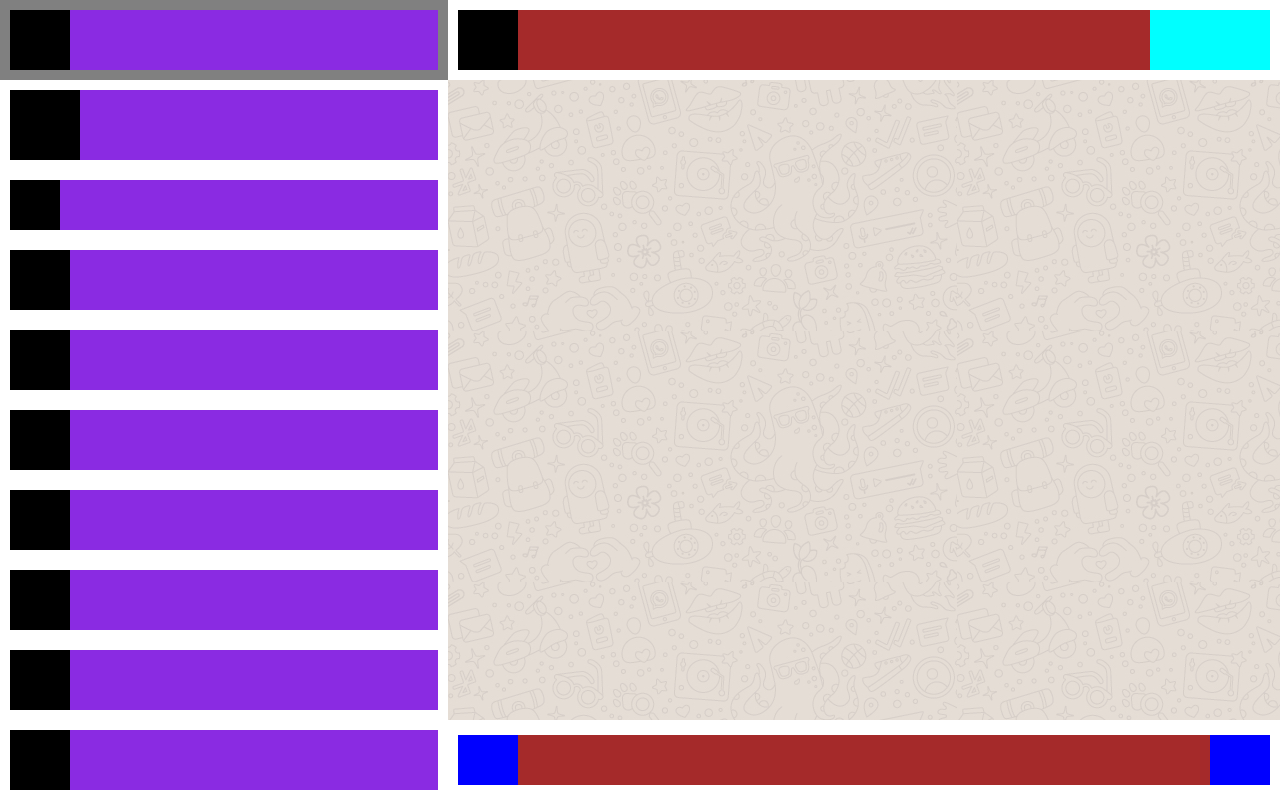
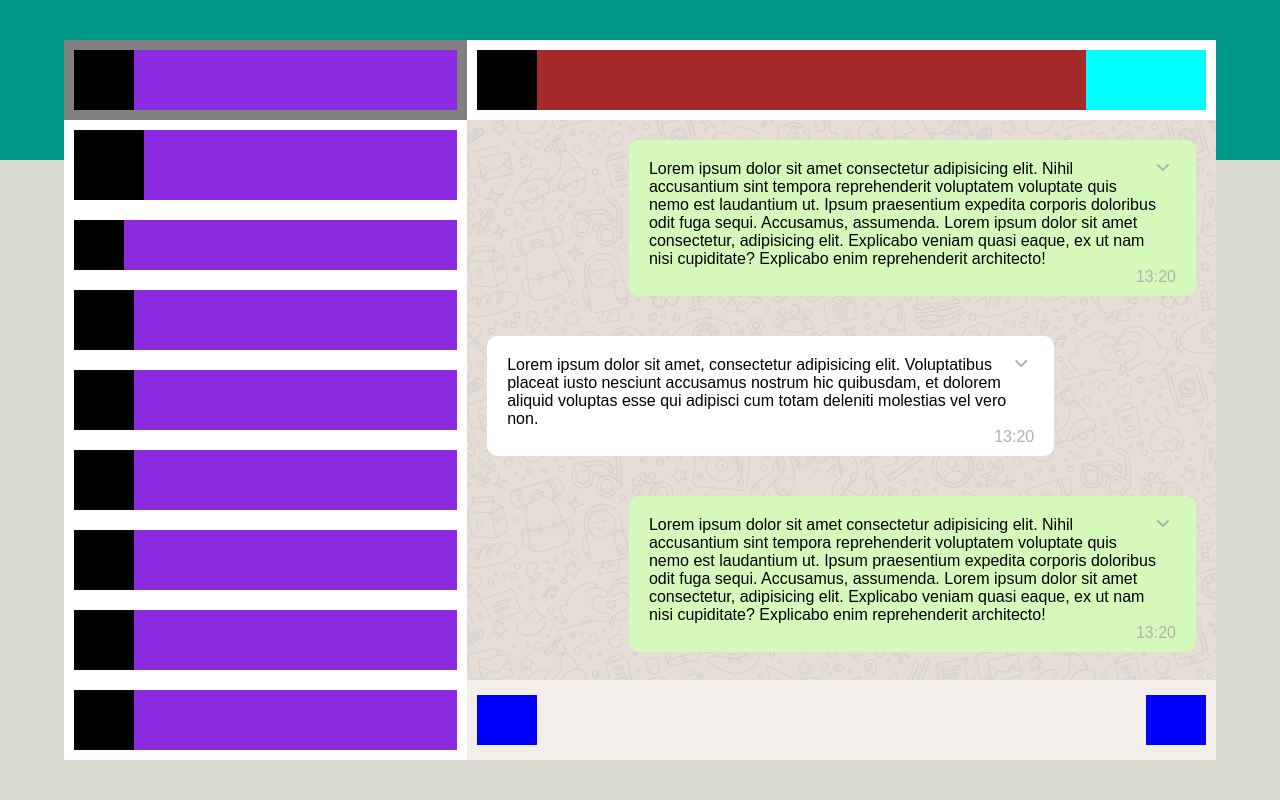
Before and after one commit to LorenzoEmanuele00/html-css-boolzapp, a plain HTML site: page index.html in a window 1280 px wide. Drawn offline with Linux system fonts and the light colour scheme.

Commit message:
add messages

```diff
--- a/css/style.css
+++ b/css/style.css
@@ -1,6 +1,13 @@
+/* VAR */
 :root {
-    --my-message:green;
-    --l-grey:lightgrey:
+    --my-message:#d5f9ba;
+    --l-grey:#eaeaea;
+    --b-write:#f3eeea;
+    --b-noti:#8edafc;
+    --icon:#b1b1b1;
+    --text:#cfcdd8;
+    --desk-bcol-up:#009688;
+    --desk-bcol-down:#dcdbd2;
 }
 
 
@@ -9,11 +16,13 @@
     box-sizing: border-box;
     margin: 0;
     padding: 0;
+    font-family: sans-serif;
 }
 
 img {
     width: 100%;
 }
+
 
 /* COMMON */
 .flex {
@@ -37,12 +46,40 @@ img {
     background-color: black;
 }
 
+li {
+    list-style-type: none;
+}
+
 
 /* WEB APP VIEWPORT */
 .wrapper {
     display: flex;
     width: 100%;
     height: 100vh;
+}
+
+@media screen and (min-width: 991px) {
+    .up-wrapper {
+        background: linear-gradient(
+            var(--desk-bcol-up) 0%,
+            var(--desk-bcol-up) 20%,
+            var(--desk-bcol-down) 20%
+        );
+        height: 100vh;
+        width: 100%;
+    }
+
+    .flex-wrapper {
+        display: flex;
+        justify-content: center;
+        align-items: center;
+    }
+
+    .wrapper {
+        width: 90%;
+        height: 90vh;
+        background-color: white;
+    }
 }
 
 
@@ -119,9 +156,7 @@ img {
     height: calc(100vh - 80px);
 }
 
-.pic-li {
-    list-style-type: none;
-}
+
 
 .info-contact {
     display: none;
@@ -132,7 +167,7 @@ img {
 }
 
 /* MEDIA QUERY LEFT SECTION (LAPTOP) */
-@media screen and (min-width: 768px) {
+@media screen and (min-width: 540px) {
     .container-left {
         width: 80px;
         display: block;
@@ -140,7 +175,7 @@ img {
 }
 
 /* MEDIA QUERY LEFT SECTION (DESKTOP) */
-@media screen and (min-width: 992px) {
+@media screen and (min-width: 991px) {
     .container-left {
         width: 35%;
     }
@@ -162,7 +197,7 @@ img {
     }
 
     .contact-list {
-        height: calc(100vh - 240px);
+        height: calc(90vh - 240px);
     }
 }
 
@@ -174,6 +209,7 @@ img {
     width: 100%;
 }
 
+/* HEADER */
 .info-texting-contact {
     height: 60px;
     width: calc(100% - 60px);
@@ -182,21 +218,58 @@ img {
     background-color: brown;
 }
 
+/* MAIN */
 .container-chat {
     background-image: url(../img/mine.jpg);
     height: calc(100vh - 160px);
+}
+
+.message-space {
+    padding: 20px;
+}
+
+.container-message {
+    border-radius: 10px;
+    max-width: 80%;
+    padding: 20px 20px 10px 20px;
+}
+
+/* GREEN / WHITE */
+.my-message {
+    background-color: var(--my-message);
+    margin-left: auto;
+}
+
+.response {
+    background-color: white;
+}
+
+.content-message {
+    max-width: calc(100% - 20px);
+}
+
+.message-menu {
+    width: 20px;
+    color: var(--icon);
+}
+
+.hour {
+    margin-left: auto;
+    color: var(--icon);
+}
+
+.footer-color{
+    background-color: var(--b-write);
 }
 
 .write {
     height: 50px;
     width: 90%;
     margin: auto;
-    /* debug */
-    background-color: brown;
 }
 
 /* MEDIA QUERY SECTION RIGHT (TABLET) */
-@media screen and (min-width: 768px) {
+@media screen and (min-width: 540px) {
     .container-right {
         width: calc(100% - 80px);
     }
@@ -224,8 +297,13 @@ img {
     }
 }
 
-@media screen and (min-width: 992px) {
+@media screen and (min-width: 991px) {
     .container-right {
         width: 65%;
+        height: 90vh;
+    }
+
+    .container-chat {
+        height: calc(90vh - 160px);
     }
 }
--- a/index.html
+++ b/index.html
@@ -4,12 +4,14 @@
     <meta charset="UTF-8">
     <meta name="viewport" content="width=device-width, initial-scale=1.0">
     <link rel="stylesheet" href="css/style.css">
+    <link rel="stylesheet" href="https://cdnjs.cloudflare.com/ajax/libs/font-awesome/6.4.2/css/all.min.css">
     <title>Document</title>
 </head>
 
 <body>
 
     <!-- WRAPPER -->
+    <div class="up-wrapper flex-wrapper">
         <div class="wrapper">
 
             <!-- SECTION LEFT -->
@@ -45,47 +47,47 @@
                     <div class="contact-list list-scroll">
                         <ul>
                             <li class="flex container">
-                            <div class="profile-pic plic-li"></div>
+                                <div class="profile-pic"></div>
                                 <div class="info-contact"> <!-- when visible is flex --> </div>
                             </li>
                             <li class="flex container">
-                            <div class="profile-pic plic-li"></div>
+                                <div class="profile-pic"></div>
                                 <div class="info-contact"> <!-- when visible is flex --> </div>
                             </li>
                             <li class="flex container">
-                            <div class="profile-pic plic-li"></div>
+                                <div class="profile-pic"></div>
                                 <div class="info-contact"> <!-- when visible is flex --> </div>
                             </li>
                             <li class="flex container">
-                            <div class="profile-pic plic-li"></div>
+                                <div class="profile-pic"></div>
                                 <div class="info-contact"> <!-- when visible is flex --> </div>
                             </li>
                             <li class="flex container">
-                            <div class="profile-pic plic-li"></div>
+                                <div class="profile-pic"></div>
                                 <div class="info-contact"> <!-- when visible is flex --> </div>
                             </li>
                             <li class="flex container">
-                            <div class="profile-pic plic-li"></div>
+                                <div class="profile-pic"></div>
                                 <div class="info-contact"> <!-- when visible is flex --> </div>
                             </li>
                             <li class="flex container">
-                            <div class="profile-pic plic-li"></div>
+                                <div class="profile-pic"></div>
                                 <div class="info-contact"> <!-- when visible is flex --> </div>
                             </li>
                             <li class="flex container">
-                            <div class="profile-pic plic-li"></div>
+                                <div class="profile-pic"></div>
                                 <div class="info-contact"> <!-- when visible is flex --> </div>
                             </li>
                             <li class="flex container">
-                            <div class="profile-pic plic-li"></div>
+                                <div class="profile-pic"></div>
                                 <div class="info-contact"> <!-- when visible is flex --> </div>
                             </li>
                             <li class="flex container">
-                            <div class="profile-pic plic-li"></div>
+                                <div class="profile-pic"></div>
                                 <div class="info-contact"> <!-- when visible is flex --> </div>
                             </li>
                             <li class="flex container">
-                            <div class="profile-pic plic-li"></div>
+                                <div class="profile-pic"></div>
                                 <div class="info-contact"> <!-- when visible is flex --> </div>
                             </li>
 
@@ -110,12 +112,49 @@
 
                 <!-- RIGHT MAIN -->
                 <main class="container-chat list-scroll">
-
+                    <ul>
+                        <li class="message-space">
+                            <div class="flex my-message container-message">
+                                <div class="content-message">
+                                    <p>Lorem ipsum dolor sit amet consectetur adipisicing elit. Nihil accusantium sint tempora reprehenderit voluptatem voluptate quis nemo est laudantium ut. Ipsum praesentium expedita corporis doloribus odit fuga sequi. Accusamus, assumenda. Lorem ipsum dolor sit amet consectetur, adipisicing elit. Explicabo veniam quasi eaque, ex ut nam nisi cupiditate? Explicabo enim reprehenderit architecto!</p>
+                                </div>
+                                <div class="message-menu"><i class="fa-solid fa-angle-down"></i></div>
+                                <div class="hour">13:20</div>
+                            </div>
+                        </li>
+                        <li class="message-space">
+                            <div class="flex response container-message">
+                                <div class="content-message">
+                                    <p>Lorem ipsum dolor sit amet, consectetur adipisicing elit. Voluptatibus placeat iusto nesciunt accusamus nostrum hic quibusdam, et dolorem aliquid voluptas esse qui adipisci cum totam deleniti molestias vel vero non. </p>
+                                </div>
+                                <div class="message-menu"><i class="fa-solid fa-angle-down"></i></div>
+                                <div class="hour">13:20</div>
+                            </div>
+                        </li>
+                        <li class="message-space">
+                            <div class="flex my-message container-message">
+                                <div class="content-message">
+                                    <p>Lorem ipsum dolor sit amet consectetur adipisicing elit. Nihil accusantium sint tempora reprehenderit voluptatem voluptate quis nemo est laudantium ut. Ipsum praesentium expedita corporis doloribus odit fuga sequi. Accusamus, assumenda. Lorem ipsum dolor sit amet consectetur, adipisicing elit. Explicabo veniam quasi eaque, ex ut nam nisi cupiditate? Explicabo enim reprehenderit architecto!</p>
+                                </div>
+                                <div class="message-menu"><i class="fa-solid fa-angle-down"></i></div>
+                                <div class="hour">13:20</div>
+                            </div>
+                        </li>
+                        <li class="message-space">
+                            <div class="flex response container-message">
+                                <div class="content-message">
+                                    <p>Lorem ipsum dolor sit amet consectetur adipisicing elit. Est laboriosam sequi itaque expedita doloremque soluta exercitationem nobis delectus? Dicta laboriosam molestias sequi. Saepe beatae et magni tempore? Tempore, animi quod. Lorem ipsum dolor sit amet consectetur adipisicing elit. Incidunt suscipit accusantium impedit animi nesciunt et, dolores neque consequatur ea provident repellendus. Cumque eum ex iusto eligendi rem amet distinctio consequatur! Lorem ipsum dolor sit amet consectetur adipisicing elit. Nihil accusantium sint tempora reprehenderit voluptatem voluptate quis nemo est laudantium ut. Ipsum praesentium expedita corporis doloribus odit fuga sequi. Accusamus, assumenda.</p>
+                                </div>
+                                <div class="message-menu"><i class="fa-solid fa-angle-down"></i></div>
+                                <div class="hour">13:20</div>
+                            </div>
+                        </li>
+                    </ul>
                 </main>
                 <!-- /RIGHT MAIN -->
 
                 <!-- RIGHT FOOTER -->
-            <footer class="container flex">
+                <footer class="container footer-color flex">
                     <div class="write-tool"></div>
                     <div class="write"></div>
                     <div class="write-tool"></div>
@@ -125,6 +164,7 @@
             <!-- /SECTION RIGHT -->
 
         </div>
+    </div>
     <!-- /WRAPPER -->
 </body>
 </html>
```
Lines whose indentation alone changed are shown as unchanged.
